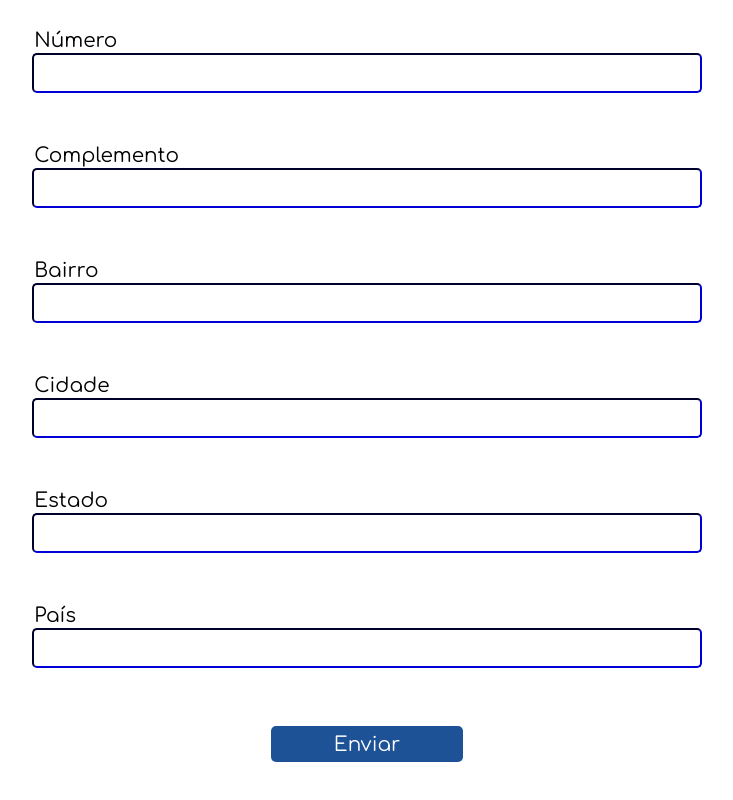
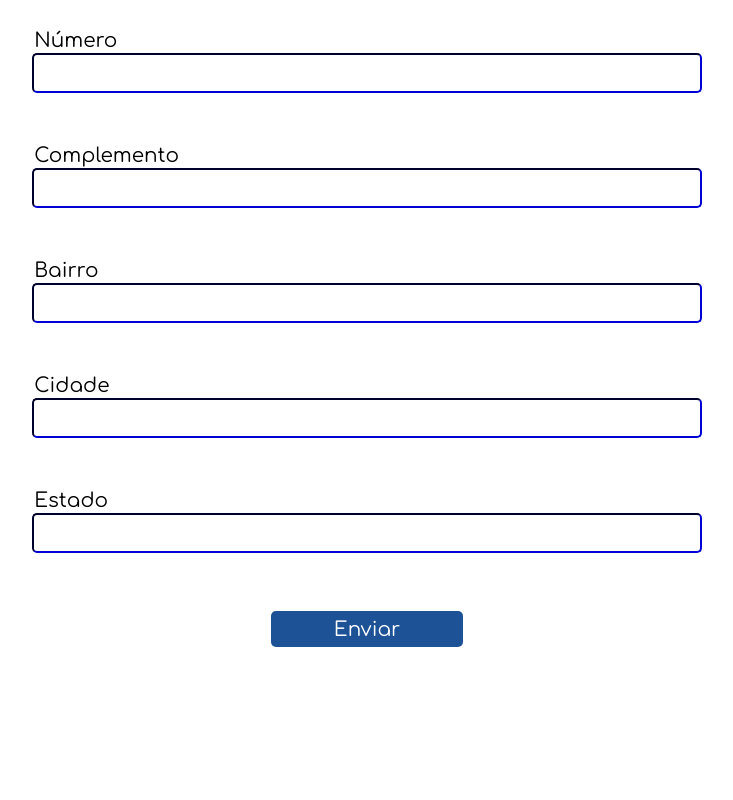
Before and after one commit to BrunoPdOliveir4/ProjetoForm, a React (Create React App) app: page /register in a window 1280 px wide. Shown: the part 797-1597 px from the top of the page, without its empty margins (273-1006 px from the left). After the commit the page ends 1484 px from the top, so only its background shows below. Built offline with nearby package versions, Linux system fonts and the light colour scheme.

Commit message:
fentch comentado

```diff
--- a/src/pages/Register.page.jsx
+++ b/src/pages/Register.page.jsx
@@ -43,17 +43,34 @@ const RegisterPage = () => {
       bairro: '',
       cidade: '',
       estado: '',
-      pais: '',
     },
   });
 
   const onSubmit = (data) => {
     const {
-      nome, email, cel, tel, cep, rua, numero, complemento, bairro, cidade, estado, pais,
+      nome, email, cel, tel, cep, rua, numero, complemento, bairro, cidade, estado,
     } = data;
     console.log(data);
+    /* fetch(':3001/registro', {
+      method: 'POST',
+      body: JSON.stringify({
+        nome: data.nome,
+        email: data.email,
+        cel: data.cel,
+        tel: data.tel,
+        cep: data.cep,
+        rua: data.rua,
+        numero: data.numero,
+        complemento: data.complemento,
+        bairro: data.bairro,
+        cidade: data.cidade,
+        estado: data.estado,
+      }),
+    }).then((resposta) => {
+      console.log(resposta);
+    }); */
     // eslint-disable-next-line max-len
-    dispatch(clientActions.setClient(nome, email, cel, tel, cep, rua, numero, complemento, bairro, cidade, estado, pais));
+    dispatch(clientActions.setClient(nome, email, cel, tel, cep, rua, numero, complemento, bairro, cidade, estado));
     navigate('/');
   };
   const [tel, setPhone] = useState('');
@@ -199,16 +216,6 @@ const RegisterPage = () => {
               );
             }}
           />
-          <Controller
-            control={control}
-            name="pais"
-            render={({ field }) => {
-              const { name, onChange, value } = field;
-              return (
-                <DefaultInput name={name} onChange={onChange} value={value} type="text" label="País" />
-              );
-            }}
-          />
           <input type="submit" value="Enviar" />
         </form>
       </div>
```
